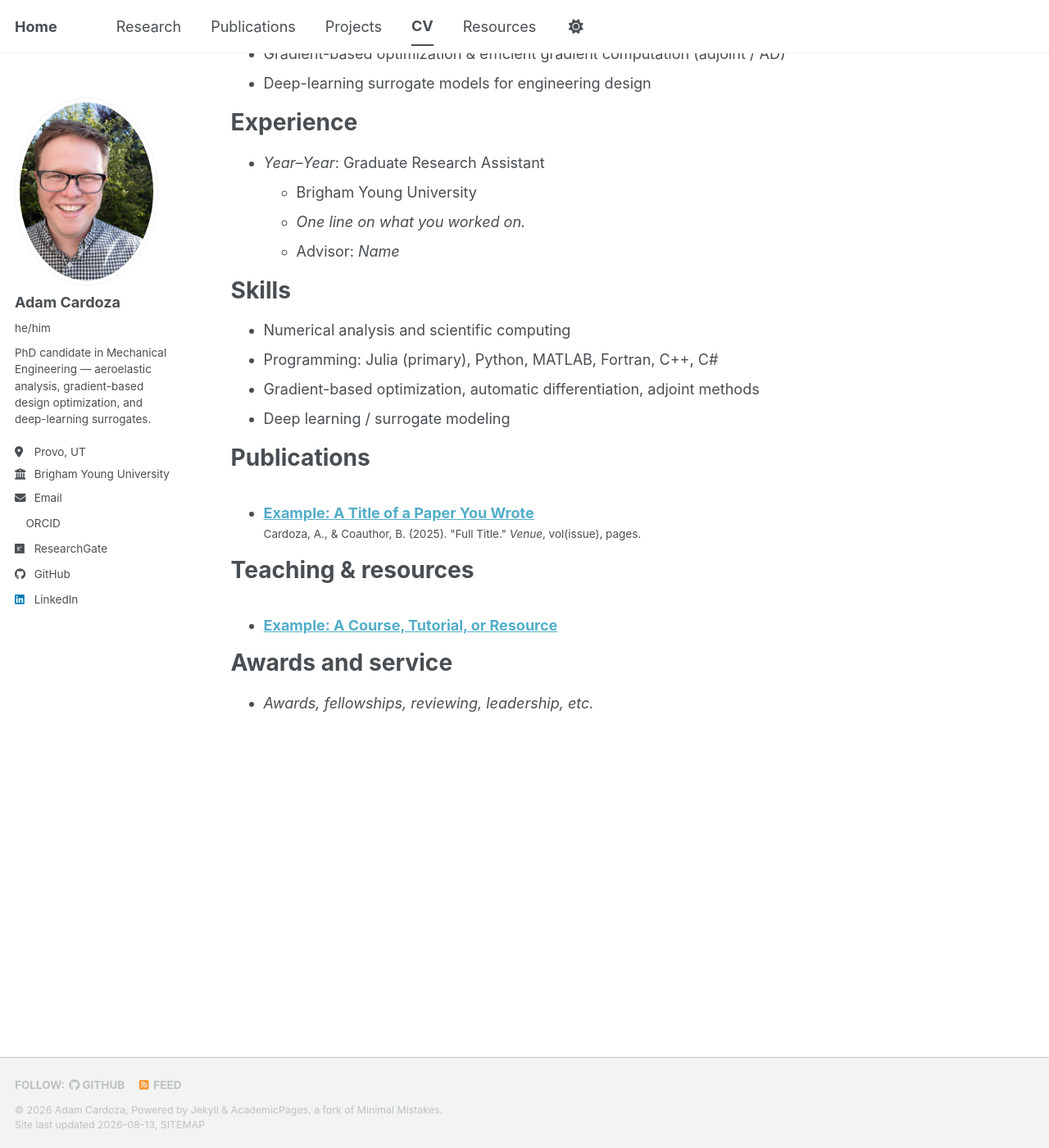
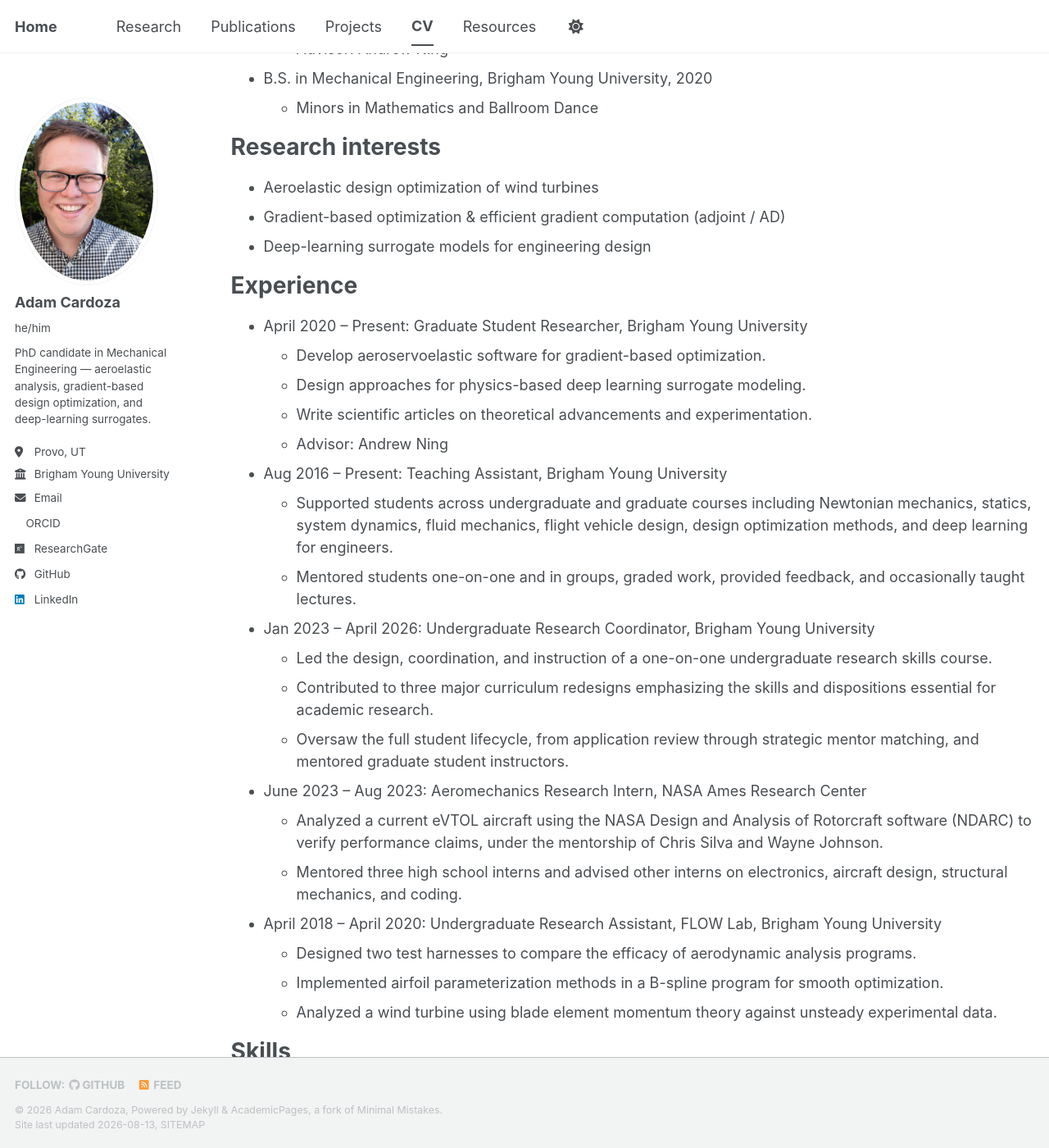
Before and after one commit to Cardoza2/cardoza2.github.io, a Jekyll site: the page built from _pages/cv.md, in a window 1280 px wide and 1400 px high, scrolled down 312 px. Shown: the whole window at 82% size. Built offline with Jekyll 4.4.1, drawn with Linux system fonts in a browser that asks for light colours; a style sheet for code colours, icons or effects is not loaded; some of the changed text lies outside the part shown.

Commit message:
Add CV, update publications, add header to teaching resources.

```diff
--- a/_pages/cv.md
+++ b/_pages/cv.md
@@ -9,14 +9,15 @@ redirect_from:
 
 {% include base_path %}
 
-<!-- TODO: replace placeholders with your real CV details. To offer a PDF,
-     upload it to /files/ (e.g. /files/adam-cardoza-cv.pdf) and uncomment: -->
-<!-- <a href="{{ base_path }}/files/adam-cardoza-cv.pdf">Download as PDF</a> -->
+<a href="{{ base_path }}/files/adam-cardoza-cv.pdf" class="btn btn--info">Download as PDF</a>
 
 Education
 ======
-* Ph.D. in Mechanical Engineering, Brigham Young University, _expected 20XX_
-* B.S. in Mechanical Engineering, _University_, _year_
+* Ph.D. in Mechanical Engineering, Brigham Young University, _expected April 2027_
+  * Dissertation: Enabling Unsteady Aerostructural Wind Turbine Blade Design Optimization via Analytical Gradients and Machine Learning
+  * Advisor: Andrew Ning
+* B.S. in Mechanical Engineering, Brigham Young University, 2020
+  * Minors in Mathematics and Ballroom Dance
 
 Research interests
 ======
@@ -26,10 +27,29 @@ Research interests
 
 Experience
 ======
-* _Year–Year_: Graduate Research Assistant
-  * Brigham Young University
-  * _One line on what you worked on._
-  * Advisor: _Name_
+* April 2020 &ndash; Present: Graduate Student Researcher, Brigham Young University
+  * Develop aeroservoelastic software for gradient-based optimization.
+  * Design approaches for physics-based deep learning surrogate modeling.
+  * Write scientific articles on theoretical advancements and experimentation.
+  * Advisor: Andrew Ning
+
+* Aug 2016 &ndash; Present: Teaching Assistant, Brigham Young University
+  * Supported students across undergraduate and graduate courses including Newtonian mechanics, statics, system dynamics, fluid mechanics, flight vehicle design, design optimization methods, and deep learning for engineers.
+  * Mentored students one-on-one and in groups, graded work, provided feedback, and occasionally taught lectures.
+
+* Jan 2023 &ndash; April 2026: Undergraduate Research Coordinator, Brigham Young University
+  * Led the design, coordination, and instruction of a one-on-one undergraduate research skills course.
+  * Contributed to three major curriculum redesigns emphasizing the skills and dispositions essential for academic research.
+  * Oversaw the full student lifecycle, from application review through strategic mentor matching, and mentored graduate student instructors.
+
+* June 2023 &ndash; Aug 2023: Aeromechanics Research Intern, NASA Ames Research Center
+  * Analyzed a current eVTOL aircraft using the NASA Design and Analysis of Rotorcraft software (NDARC) to verify performance claims, under the mentorship of Chris Silva and Wayne Johnson.
+  * Mentored three high school interns and advised other interns on electronics, aircraft design, structural mechanics, and coding.
+
+* April 2018 &ndash; April 2020: Undergraduate Research Assistant, FLOW Lab, Brigham Young University
+  * Designed two test harnesses to compare the efficacy of aerodynamic analysis programs.
+  * Implemented airfoil parameterization methods in a B-spline program for smooth optimization.
+  * Analyzed a wind turbine using blade element momentum theory against unsteady experimental data.
 
 Skills
 ======
@@ -44,12 +64,19 @@ Publications
     {% include archive-single-cv.html %}
   {% endfor %}</ul>
 
-Teaching &amp; resources
+Presentations
 ======
-  <ul>{% for post in site.teaching reversed %}
-    {% include archive-single-cv.html %}
-  {% endfor %}</ul>
+* "Unsteady aerostructural blade optimization with analytic gradients," NAWEA 2023 WindTech Conference
 
-Awards and service
+Mentoring
 ======
-* _Awards, fellowships, reviewing, leadership, etc._
+* Graduate students: Weston Pace (PhD, April 2025 &ndash; present)
+* Undergraduate students: Zachary Twitchell, Elise McConlogue, Ben Linford, McKay Hoffmann, Petr Tupitsyn, Janet Wong, Sam Nasman, Weston Pace, Jacob Child, Tanner Oldham, Gregory Devenport
+
+Affiliations
+======
+* American Institute of Aeronautics and Astronautics (AIAA)
+
+Service
+======
+* Chinese Language Missionary, The Church of Jesus Christ of Latter-day Saints, New York, New York South (Jan 2013 &ndash; Jan 2015). Taught English language courses, provided translation support, and led a small team of missionaries.
--- a/_pages/teaching.html
+++ b/_pages/teaching.html
@@ -7,8 +7,7 @@ author_profile: true
 
 {% include base_path %}
 
-<p>Teaching experience, tutorials, and educational resources — notes and guides
-on numerical optimization, gradient computation, and scientific computing.</p>
+<p>I have found that I learn much better by writing about the topics I'm studying. During my preparation for qualifying exams, I wrote several "engineering summaries". As others were preparing, they often found these summaries helpful. I'll provide them here in the hope that they will be useful to others as well (as I finish making sure the content follows copyright). If you find any explanation incorrect, please let me know so I can correct it.</p>
 
 {% for post in site.teaching reversed %}
   {% include archive-single.html %}
--- a/_publications/2025-01-01-example-publication.md
+++ /dev/null
@@ -1,17 +0,0 @@
----
-title: "Example: A Title of a Paper You Wrote"
-collection: publications
-category: manuscripts          # manuscripts = Journal Articles, conferences = Conference Papers
-permalink: /publication/2025-01-01-example-publication
-excerpt: 'One-sentence summary of the paper that shows up in the publications list.'
-date: 2025-01-01
-venue: 'Journal or Conference Name'
-paperurl: 'https://cardozaresearch.com/files/example-paper.pdf'   # optional: upload PDF to /files/
-citation: 'Cardoza, A., &amp; Coauthor, B. (2025). &quot;Full Title.&quot; <i>Venue</i>, vol(issue), pages.'
----
-
-<!-- TODO: This is a TEMPLATE. Copy this file, rename it YYYY-MM-DD-slug.md, and
-     fill in one file per publication. Delete this example once you have real ones. -->
-
-Optional longer description of the paper. Anything below the front matter shows on
-the paper's own page. The `citation` field above is rendered automatically.
```
Also changed, not shown: _pages/research.md (+1 -2 lines), _publications/2022-01-01-IncorporatingHighFidelityAerostructural.md (added, +11 -0 lines), _publications/2022-01-02-GeneralCouplingMethodology.md (added, +11 -0 lines), _publications/2026-04-30-EfficientDerivativeComputation.md (added, +11 -0 lines), 1 other file.
